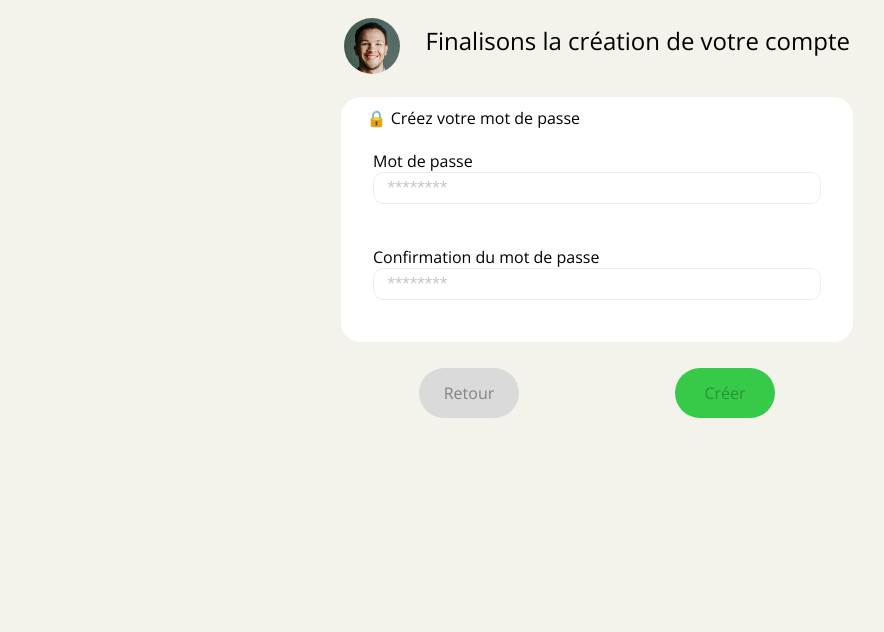
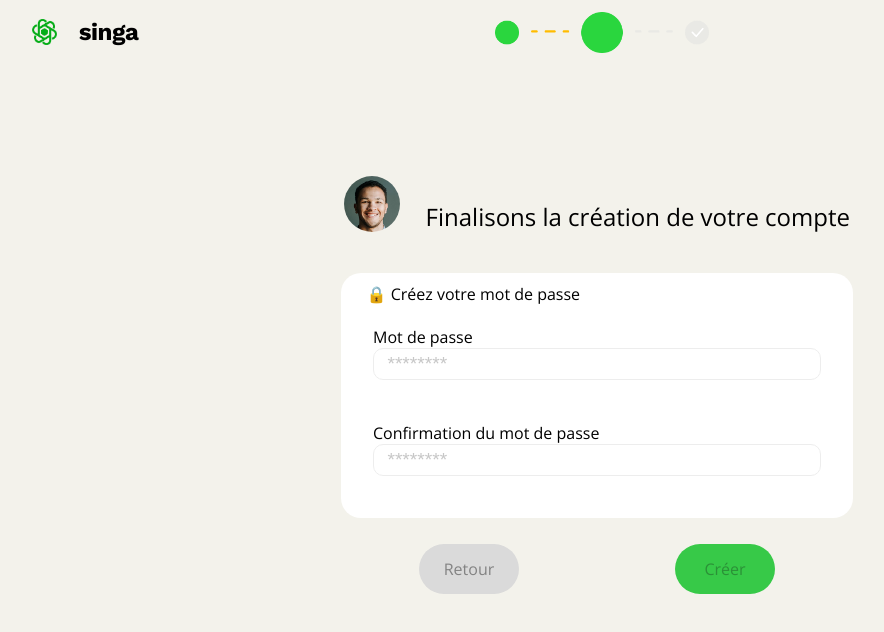
Before and after one commit to WildCodeSchool/paris-0921-project3-my-singa-assurance, a React (Vite) app: page /createaccount/step2 in a window 1280 px wide. Shown: the top 632 px of the page, without its empty margins (43-927 px from the left). Built offline with nearby package versions, Linux system fonts and the light colour scheme.

Commit message:
Fixed Header for FormSignUp2

```diff
--- a/src/formSignUp/FormSignUpStep2.jsx
+++ b/src/formSignUp/FormSignUpStep2.jsx
@@ -10,6 +10,8 @@ import SubscriberInfoContext from '../context/SubscriberInfoContext';
 
 import style from './style/FormSignUpStep2.module.scss';
 import portrait from '../assets/portraitRecipient.png';
+import Logo from '../assets/logo.png';
+import FormHeader2 from '../assets/FormHeader2.png';
 
 const validationSchema = Yup.object().shape({
   password: Yup.string()
@@ -72,8 +74,21 @@ function FormSignUpStep2() {
     </span>
   );
 
+  const GoHome = () => {
+    navigate('/');
+  };
+
   return (
-    <div className={style.mainContainer}>
+    <div className={style.mainForm2Container}>
+      <header className={style.header}>
+        <nav className={style.container}>
+          <div className={style.brand} onClick={GoHome}>
+            <img src={Logo} className={style.ImgLogo} alt="Singa Logo" />
+            <p className={style.logo}>singa</p>
+          </div>
+          <img src={FormHeader2} className={style.greenBtn} alt="Form Header Steps" />
+        </nav>
+      </header>
       <div className={style.formTitle}>
         <div className={style.FormSignUpStep2MainPortrait}>
           <img src={portrait} alt="user" className={style.FormSignUpStep2MainPortraitDetail} />
--- a/src/formSignUp/style/FormSignUpStep2.module.scss
+++ b/src/formSignUp/style/FormSignUpStep2.module.scss
@@ -1,9 +1,51 @@
 @import url('https://fonts.googleapis.com/css2?family=Open+Sans:wght@500&display=swap');
 
+.mainForm2Container {
+  display: flex;
+  flex-direction: column;
+  width: 100vw;
+  align-items: center;
+  .header {
+    position: fixed;
+    width: 100vw;
+  }
+
+  .greenBtn {
+    height: 65%;
+    margin-top: 1%;
+    margin-left: 25%;
+  }
+  .container {
+    height: 8vh;
+    display: flex;
+    gap: 5%;
+    background-color: #f3f2eb;
+    padding: 0 5%;
+    font-family: 'Work Sans', sans-serif;
+  }
+
+  .brand {
+    display: flex;
+    justify-content: space-around;
+    align-items: center;
+    width: 10vw;
+    cursor: pointer;
+
+    .ImgLogo {
+      height: 40%;
+    }
+
+    .logo {
+      font-size: 1.5rem;
+      letter-spacing: -0.5px;
+      font-weight: bold;
+    }
+  }
+}
 .formTitle {
   display: flex;
   justify-content: center;
-  align-items: center;
+  margin-top: 22vh;
 }
 
 .title {
```
